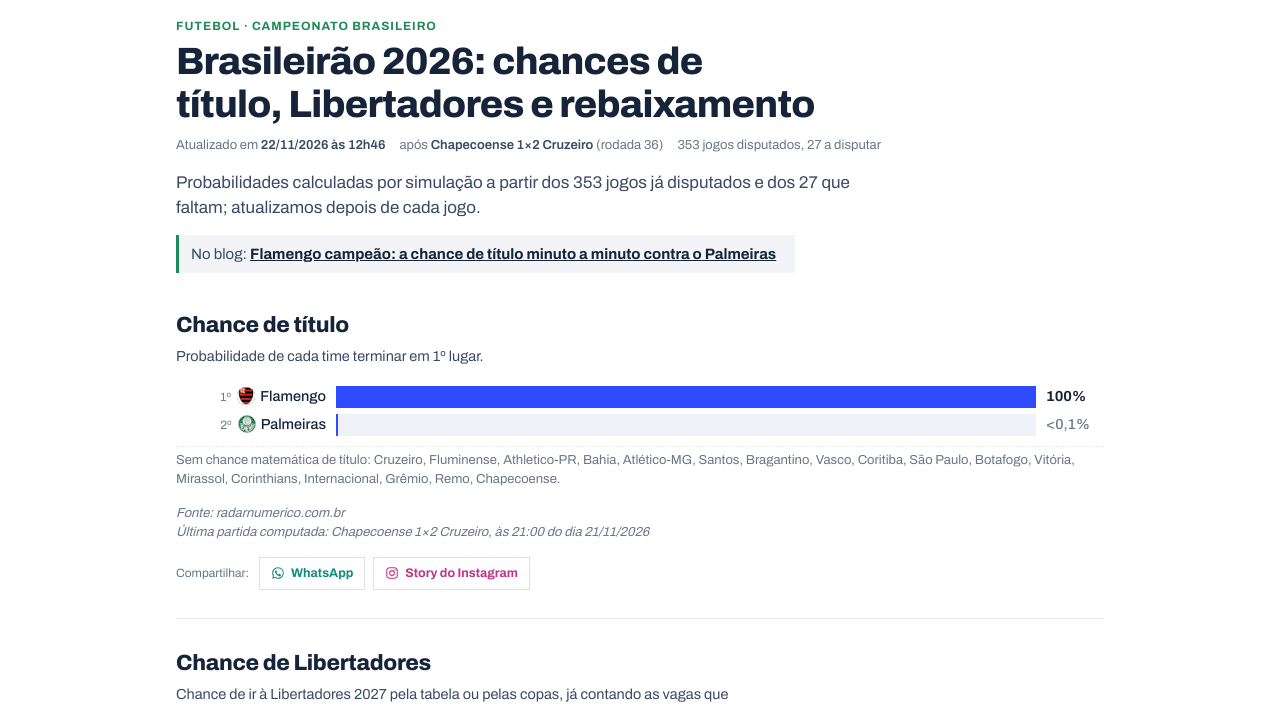
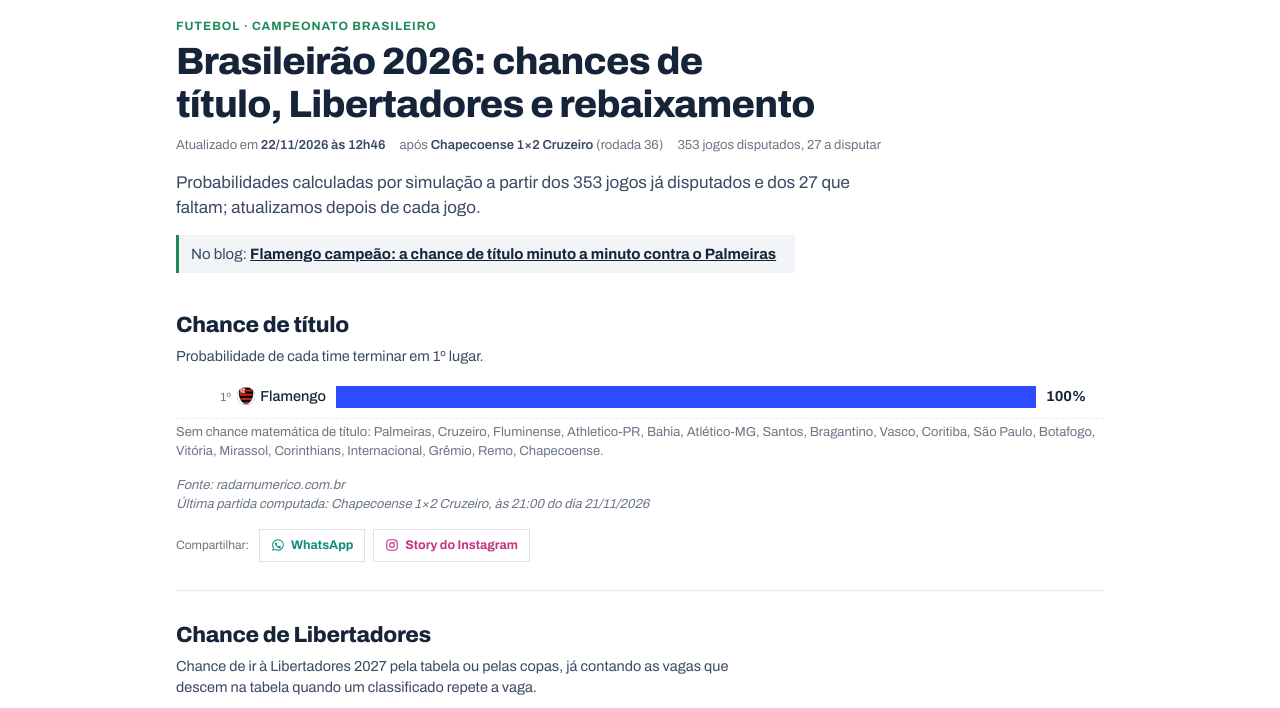
Before and after one commit to augustonicodemus-sys/augustonicodemus-sys.github.io, a plain HTML site: page futebol/brasileirao/index.html in a window 1280 px wide. Shown: the part 59-767 px from the top of the page. Drawn offline with Linux system fonts and the light colour scheme.

Commit message:
Brasileirao: chance matematica passa a considerar o desempate por vitorias (Palmeiras sai do grafico de titulo: 0%, nao <0,1%)
Co-Authored-By: Claude Fable 5.2 <noreply@anthropic.com>
Claude-Session: https://claude.ai/code/session_014c9M3omPA16TffJWWEkVeK

```diff
--- a/futebol/brasileirao/index.html
+++ b/futebol/brasileirao/index.html
@@ -555,12 +555,15 @@ document.addEventListener('mousemove', e => {
   $('#selo').innerHTML = `<span>Atualizado em <b>${dataBR(D.gerado_em)} às ${horaBR(D.gerado_em)}</b></span><span>após <b>${u.m} ${u.gm}×${u.gv} ${u.v}</b> (rodada ${u.rodada})</span><span>${D.n_jogados} jogos disputados, ${D.n_restantes} a disputar</span>`;
 })();
 
-/* chance matemática (condições suficientes, usadas só para dizer "sem chance matemática") */
-const maxPts = t => T[t].Pts + 3 * (38 - T[t].J);
+/* chance matemática (condições suficientes, usadas só para dizer "sem chance matemática")
+   22/11/2026: além dos pontos, o 1º desempate (vitórias). Se o rival fica exatamente nos pontos de hoje, não venceu mais nenhuma.
+   Regra de exibição: provado impossível -> sai do gráfico (0%); zero simulações mas ainda possível -> "<0,1%". */
+const maxPts = t => T[t].Pts + 3 * (38 - T[t].J), maxV = t => T[t].V + (38 - T[t].J);
+const naFrente = (o, t) => T[o].Pts > maxPts(t) || (T[o].Pts === maxPts(t) && T[o].V > maxV(t));   // o termina à frente de t com certeza
 const vivo = {
-  campeao: t => !ORD.some(o => o !== t && T[o].Pts > maxPts(t)),
-  g6: t => ORD.filter(o => o !== t && T[o].Pts > maxPts(t)).length < 10,   // até G9 pela tabela (+1 se finalista da Copa do Brasil cair)
-  z4: t => ORD.filter(o => o !== t && maxPts(o) >= T[t].Pts).length >= 17,
+  campeao: t => !ORD.some(o => o !== t && naFrente(o, t)),
+  g6: t => ORD.filter(o => o !== t && naFrente(o, t)).length < 10,   // até G9 pela tabela (+1 se finalista da Copa do Brasil cair)
+  z4: t => ORD.filter(o => o !== t && !naFrente(t, o)).length >= 16,   // 16 ou mais ainda podem terminar à frente -> pode ser 17º
 };
 /* componente A */
 function barras(el, chave, {neg = false} = {}) {
```
